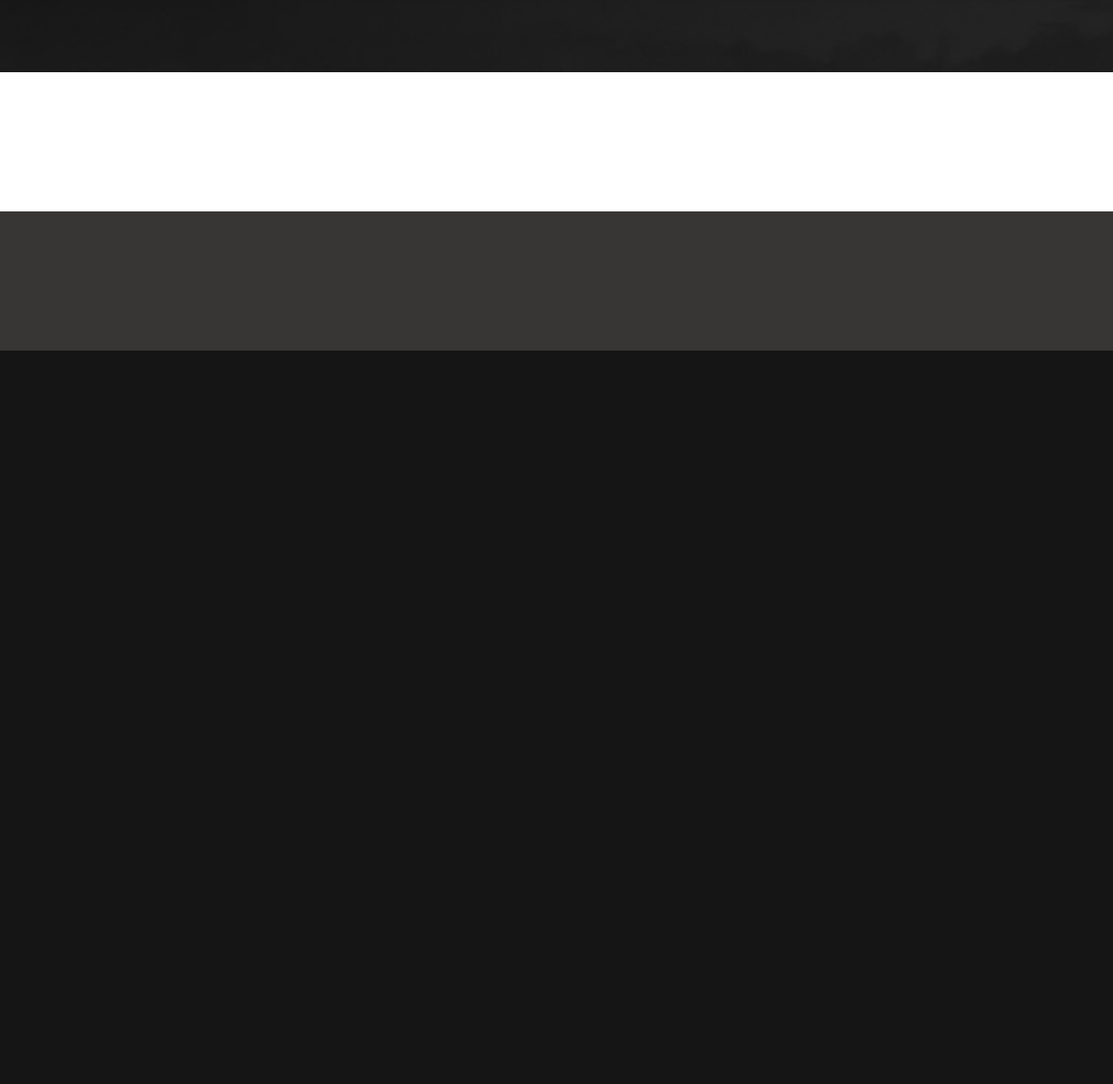
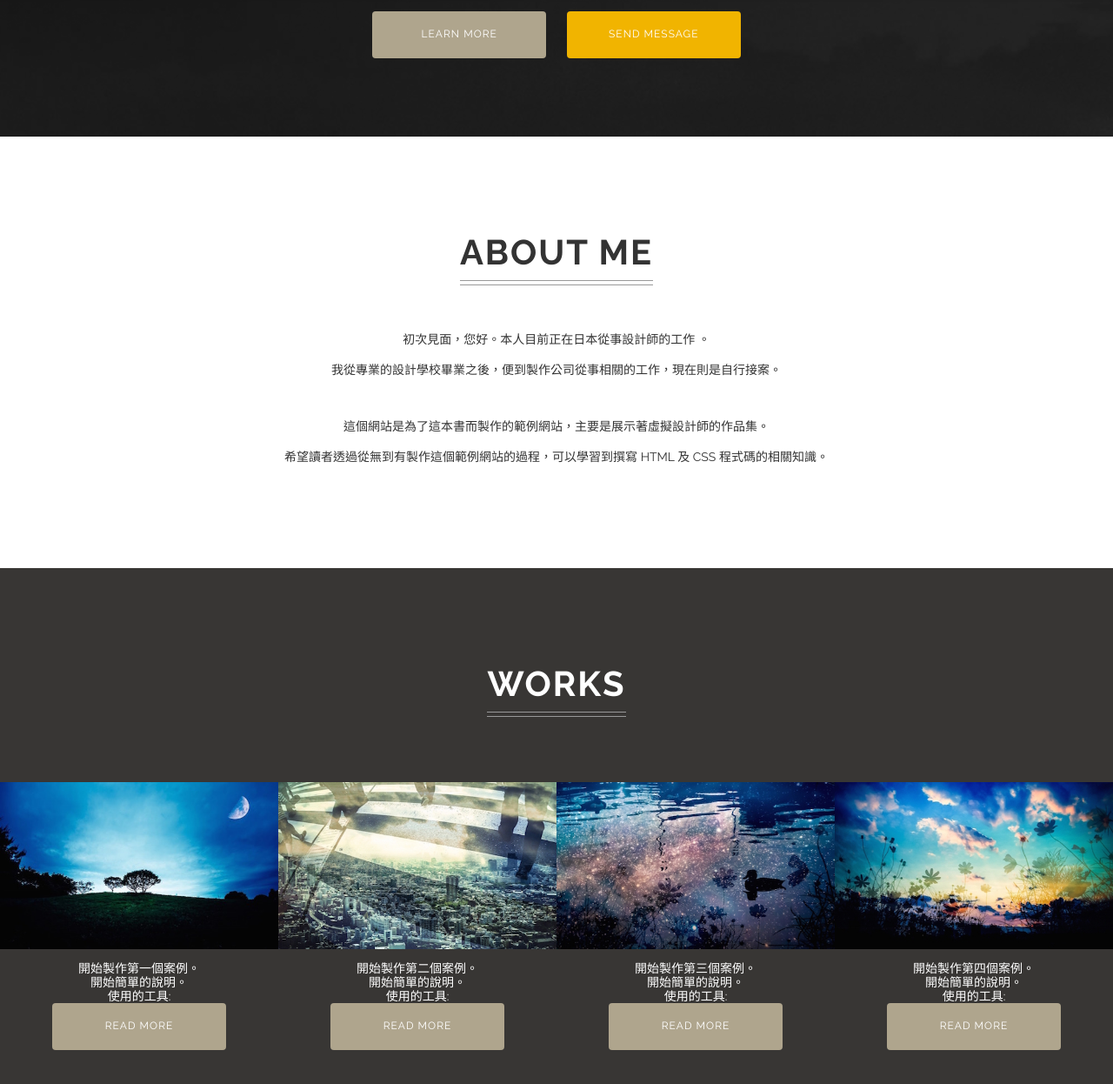
Before and after one commit to Jemons/Jemons.github.io, a plain HTML site: page index.html in a window 1280 px wide. Shown: the part 438-1684 px from the top of the page at 87% size. Before the commit the page ends 841 px from the top, so only its background shows below. Drawn offline with nearby package versions, Linux system fonts and the light colour scheme.

Commit message:
add works

```diff
--- a/index.html
+++ b/index.html
@@ -3,26 +3,80 @@
 <head>
 	<meta charset="UTF-8">
 	<title>My Resume</title>
-	<!--<link href="https://fonts.googleapis.com/css?family=Raleway:400,700" rel="stylesheet">-->
+	<link href="https://fonts.googleapis.com/css?family=Raleway:400,700" rel="stylesheet">
 	<link rel="stylesheet" href="css/style.css">
 	<link rel="stylesheet" href="css/normalize.css">
 </head>
 <body>
 	<header class="header">
 		<p class="site-title-sub">Web designer's portfolio</p>
-		<h1 class="site-title">HI, MY NAME IS...</h1>
+		<h1 class="site-title">HI, MY NAME IS JEFF</h1>
 		<p class="site-description">Check out some of my works.</p>
+		<div class="buttons">
+			<a href="#about" class="button">LEARN MORE</a>
+			<a href="#contact" class="button button-showy">SEND MESSAGE</a>
+		</div>
 	</header>
-	<section class="about">
-
+	<section class="about" id="about">
+		<h2 class="heading">ABOUT ME</h2>
+		<p class="about-text">
+		初次見面，您好。本人目前正在日本從事設計師的工作
+		。<br>我從專業的設計學校畢業之後，便到製作公司從事相關的工作，現在則是自行接案。
+		</p>
+		<p class="about-text">
+		這個網站是為了這本書而製作的範例網站，主要是展示著虛擬設計師的作品集。<br>
+		希望讀者透過從無到有製作這個範例網站的過程，可以學習到撰寫 HTML 及 CSS 程式碼的相關知識。
+		</p>
 	</section>
 	<section class="works">
+		<h2 class="heading">WORKS</h2>
+		<div class="works-wrapper">
+			<div class="work-box">
+				<img class="work-image" src="images/tree.jpg" alt="作品一">
+				<p class="work-text">
+					開始製作第一個案例。<br>
+					開始簡單的說明。<br>
+					使用的工具: <br>
+					<a href="#" class="button">READ MORE</a>
+				</p>
+			</div>
 
+			<div class="work-box">
+				<img class="work-image" src="images/building.jpg" alt="作品二">
+				<p class="work-text">
+					開始製作第二個案例。<br>
+					開始簡單的說明。<br>
+					使用的工具: <br>
+					<a href="#" class="button">READ MORE</a>
+				</p>
+			</div>
+
+			<div class="work-box">
+				<img class="work-image" src="images/lake.jpg" alt="作品三">
+				<p class="work-text">
+					開始製作第三個案例。<br>
+					開始簡單的說明。<br>
+					使用的工具: <br>
+					<a href="#" class="button">READ MORE</a>
+				</p>
+			</div>
+
+			<div class="work-box">
+				<img class="work-image" src="images/sky.jpg" alt="作品四">
+				<p class="work-text">
+					開始製作第四個案例。<br>
+					開始簡單的說明。<br>
+					使用的工具: <br>
+					<a href="#" class="button">READ MORE</a>
+				</p>
+			</div>
+
+		</div>
 	</section>
 	<section class="skills">
 
 	</section>
-	<section class="contact">
+	<section class="contact" id="contact">
 
 	</section>
 	<footer class="footer">
```
